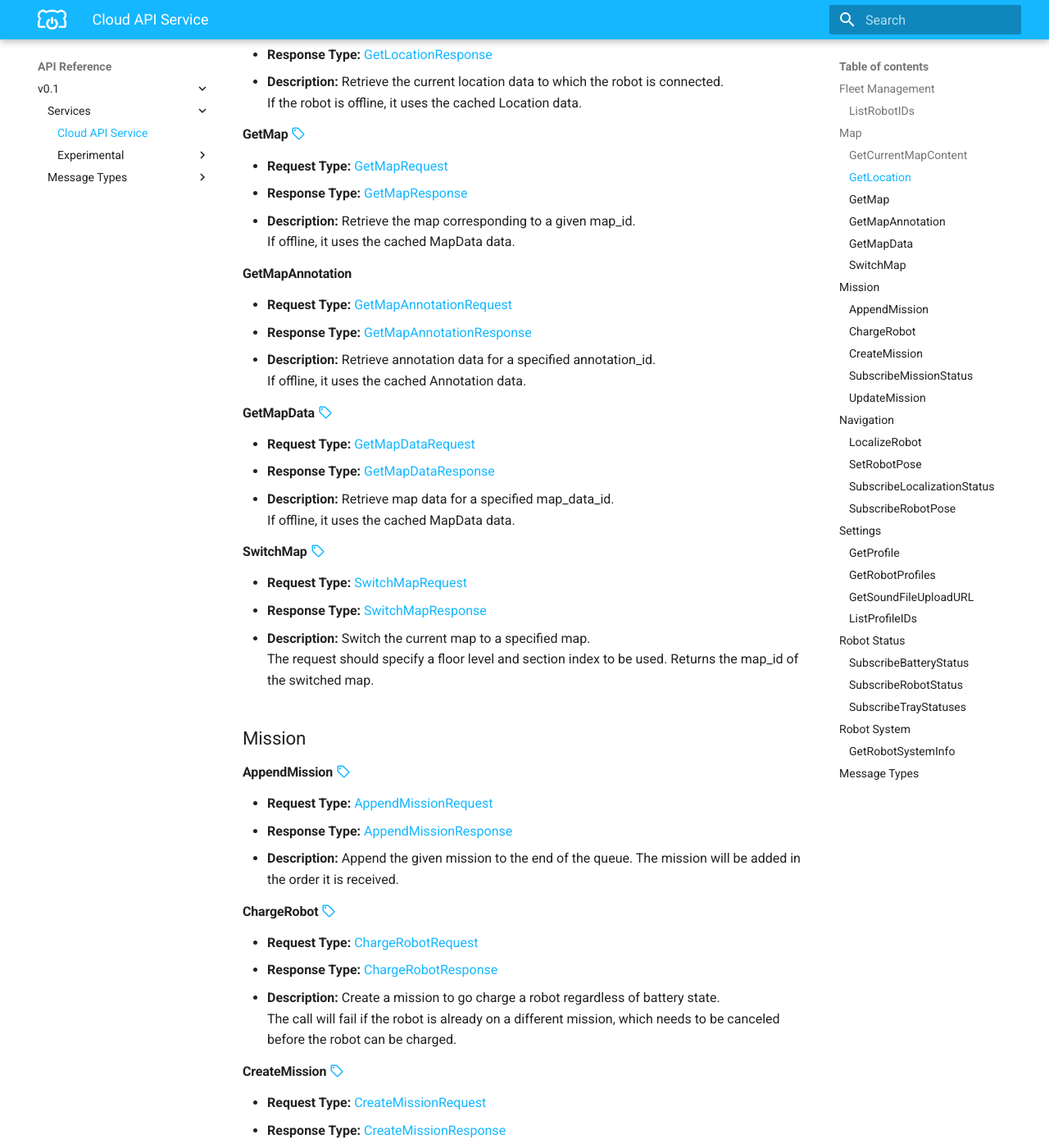
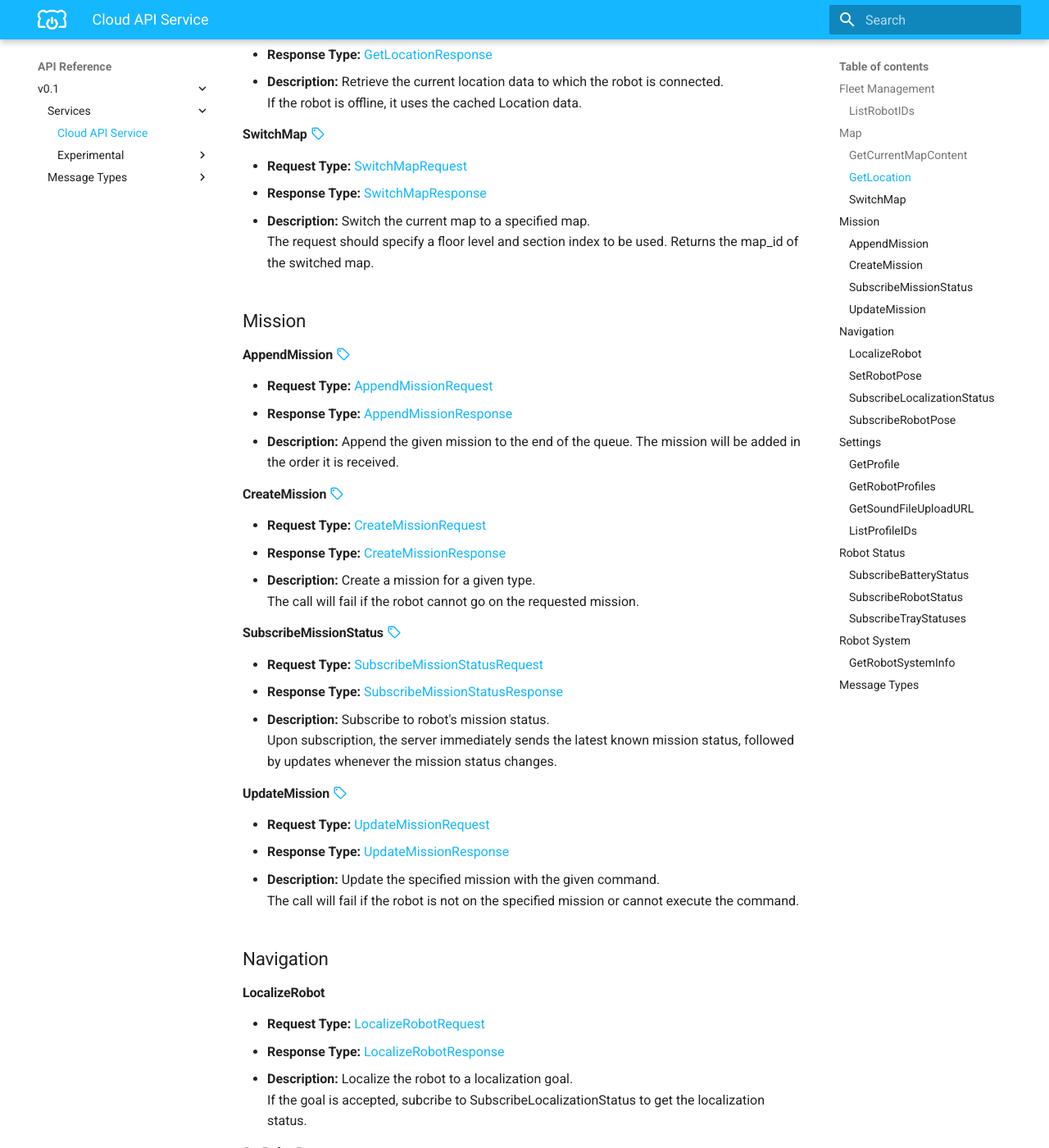
Before and after one commit to bearrobotics-public/cloud-with-experimental, an MkDocs documentation site: the page built from docs/v0.1/cloud/CloudApiService.md, in a window 1280 px wide and 1400 px high, scrolled down 745 px. Shown: the whole window at 82% size. Built offline with MkDocs 1.6.1 and Material for MkDocs 9.7.7, drawn with Linux system fonts in a browser that asks for light colours; some of the changed text lies outside the part shown.

Commit message:
Remove GetMap GetMapAnnotation GetMapData ChargeRobot

```diff
--- a/docs/v0.1/cloud/CloudApiService.md
+++ b/docs/v0.1/cloud/CloudApiService.md
@@ -20,21 +20,6 @@ filter options regardless of robot status.
 - **Response Type:** [GetLocationResponse](#getlocationresponse)
 - **Description:**
   Retrieve the current location data to which the robot is connected.<br>If the robot is offline, it uses the cached Location data.
-#### GetMap [:material-tag-outline:](../../changelog.md#february-5-2025 "Available on Beta")
-- **Request Type:** [GetMapRequest](#getmaprequest)
-- **Response Type:** [GetMapResponse](#getmapresponse)
-- **Description:**
-  Retrieve the map corresponding to a given map_id.<br>If offline, it uses the cached MapData data.
-#### GetMapAnnotation
-- **Request Type:** [GetMapAnnotationRequest](#getmapannotationrequest)
-- **Response Type:** [GetMapAnnotationResponse](#getmapannotationresponse)
-- **Description:**
-  Retrieve annotation data for a specified annotation_id.<br>If offline, it uses the cached Annotation data.
-#### GetMapData [:material-tag-outline:](../../changelog.md#february-5-2025 "Available on Beta")
-- **Request Type:** [GetMapDataRequest](#getmapdatarequest)
-- **Response Type:** [GetMapDataResponse](#getmapdataresponse)
-- **Description:**
-  Retrieve map data for a specified map_data_id.<br>If offline, it uses the cached MapData data.
 #### SwitchMap [:material-tag-outline:](../../changelog.md#february-5-2025 "Available on Beta")
 - **Request Type:** [SwitchMapRequest](#switchmaprequest)
 - **Response Type:** [SwitchMapResponse](#switchmapresponse)
@@ -49,12 +34,6 @@ Returns the map_id of the switched map.
 - **Description:**
   Append the given mission to the end of the queue.
 The mission will be added in the order it is received.
-#### ChargeRobot [:material-tag-outline:](../../changelog.md#february-5-2025 "Available on Beta")
-- **Request Type:** [ChargeRobotRequest](#chargerobotrequest)
-- **Response Type:** [ChargeRobotResponse](#chargerobotresponse)
-- **Description:**
-  Create a mission to go charge a robot regardless of battery state.<br>The call will fail if the robot is already on a different mission,
-which needs to be canceled before the robot can be charged.
 #### CreateMission [:material-tag-outline:](../../changelog.md#february-5-2025 "Available on Beta")
 - **Request Type:** [CreateMissionRequest](#createmissionrequest)
 - **Response Type:** [CreateMissionResponse](#createmissionresponse)
@@ -165,16 +144,6 @@ tends to be static and does not change often.
 |--------------|--------|-------------|
 | `mission_id` | string |             |
 
-##### ChargeRobotRequest
-| Field      | Type   | Description |
-|------------|--------|-------------|
-| `robot_id` | string |             |
-
-##### ChargeRobotResponse
-| Field        | Type   | Description |
-|--------------|--------|-------------|
-| `mission_id` | string |             |
-
 ##### CreateMissionRequest
 | Field      | Type                          | Description |
 |------------|-------------------------------|-------------|
@@ -205,36 +174,6 @@ tends to be static and does not change often.
 | Field      | Type                              | Description |
 |------------|-----------------------------------|-------------|
 | `location` | [Location](../location/Location.md/#location) | Information about the specified location, as represented by a<br>location.Location message.<br>This includes all relevant details about the location, including<br>display name, floor, and section info. |
-
-##### GetMapAnnotationRequest
-| Field           | Type   | Description |
-|-----------------|--------|-------------|
-| `annotation_id` | string |             |
-
-##### GetMapAnnotationResponse
-| Field        | Type                                    | Description |
-|--------------|-----------------------------------------|-------------|
-| `annotation` | [Annotation](../location/Annotation.md/#annotation) | |
-
-##### GetMapDataRequest
-| Field        | Type   | Description |
-|--------------|--------|-------------|
-| `map_data_id` | string |             |
-
-##### GetMapDataResponse
-| Field       | Type                              | Description |
-|-------------|-----------------------------------|-------------|
-| `map_data`  | [MapData](../location/Map.md#mapdata) | Information about the map data which includes all relevant details about<br>the map data, especially the map. |
-
-##### GetMapRequest
-| Field    | Type   | Description |
-|----------|--------|-------------|
-| `map_id` | string |             |
-
-##### GetMapResponse
-| Field  | Type                       | Description |
-|--------|----------------------------|-------------|
-| `map`  | [Map](../location/Map.md#map) | Contains all relevant information about the requested map,<br>including its metadata and configuration details. |
 
 ##### GetProfileRequest
 | Field         | Type   | Description |
```
Also changed, not shown: 1 other file.
